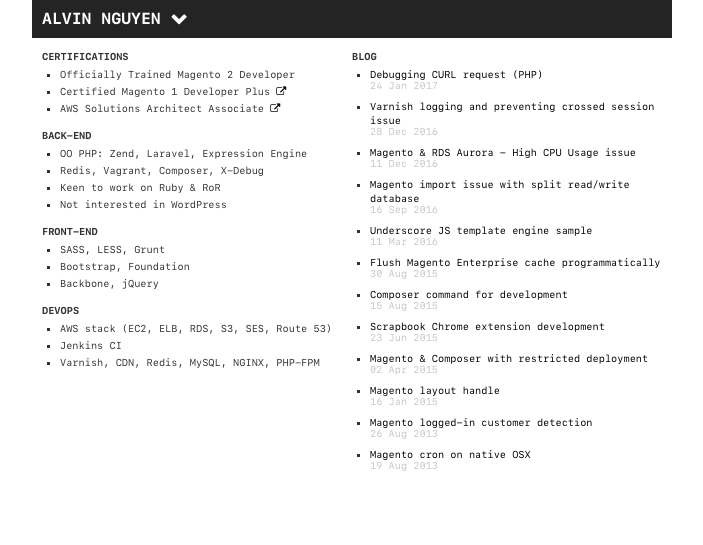
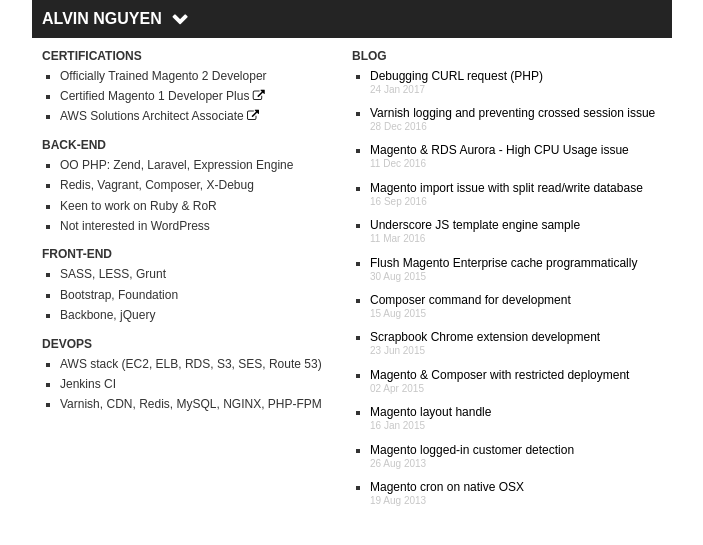
Before and after one commit to alvinnguyen/alvinnguyen.github.io, a Jekyll site: the page built from index.html, in a window 1280 px wide. Shown: the top 545 px of the page, without its empty margins (288-991 px from the left). Built offline with Jekyll 4.4.1, drawn with Linux system fonts in a browser that asks for light colours; nearby versions of some CDN libraries.

Commit message:
Update style

```diff
--- a/_includes/css/site.css
+++ b/_includes/css/site.css
@@ -11,8 +11,8 @@
 }
 
 body {
-  font-size: 10px;
-  font-family: 'SFMono', sans-serif;
+  font-size: 12px;
+  font-family: sans-serif;
   width: 640px;
   max-width: 100%;
   margin: 0 auto;
```
